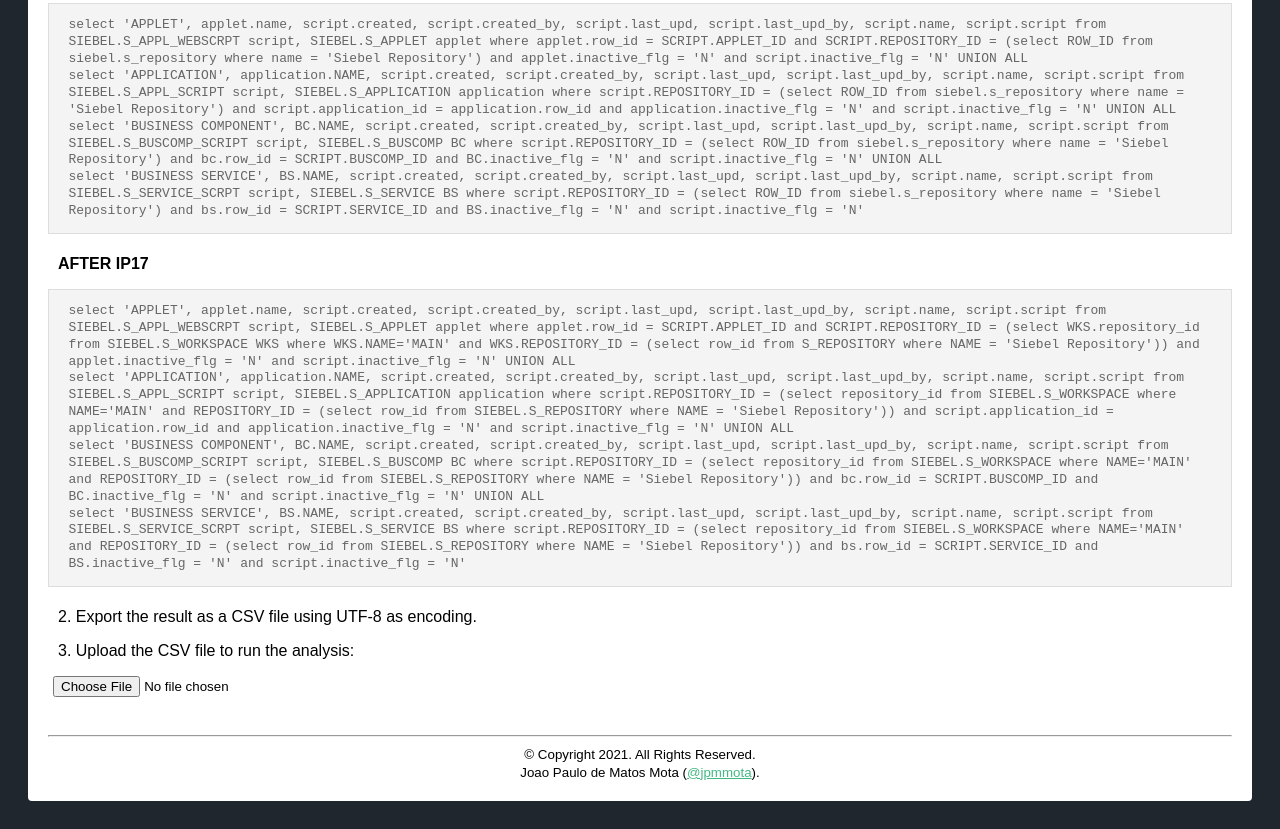
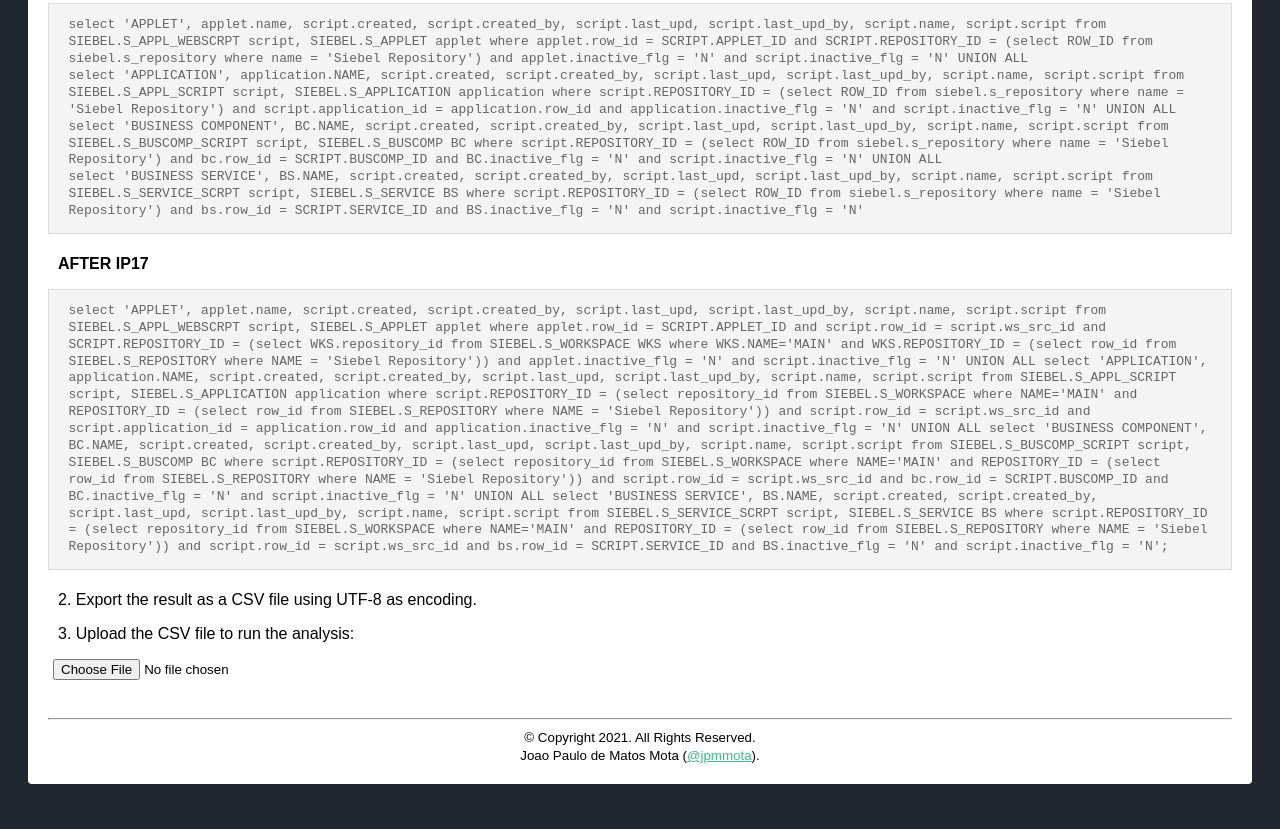
Before and after one commit to jpmmota/siebel-memleak-webapp-frontend, a plain HTML site: page index.html in a window 1280 px wide. Shown: the part 620-1449 px from the top of the page. Drawn offline with nearby package versions, Linux system fonts and the light colour scheme.

Commit message:
fix ip17+ sql to avoid duplicate results

```diff
--- a/index.html
+++ b/index.html
@@ -55,17 +55,21 @@
         </div>
         <div><p><b>AFTER IP17</b></p></div>
         <div id="code">
-        select 'APPLET', applet.name, script.created, script.created_by, script.last_upd, script.last_upd_by, script.name, script.script from SIEBEL.S_APPL_WEBSCRPT script, SIEBEL.S_APPLET applet
-        where applet.row_id = SCRIPT.APPLET_ID and SCRIPT.REPOSITORY_ID = (select WKS.repository_id from SIEBEL.S_WORKSPACE WKS where WKS.NAME='MAIN' and WKS.REPOSITORY_ID = (select row_id from S_REPOSITORY where NAME = 'Siebel Repository')) and applet.inactive_flg = 'N' and script.inactive_flg = 'N'
-        UNION ALL<br>
-        select 'APPLICATION', application.NAME, script.created, script.created_by, script.last_upd, script.last_upd_by, script.name, script.script from SIEBEL.S_APPL_SCRIPT script, SIEBEL.S_APPLICATION application
-        where script.REPOSITORY_ID = (select repository_id from SIEBEL.S_WORKSPACE where NAME='MAIN' and REPOSITORY_ID = (select row_id from SIEBEL.S_REPOSITORY where NAME = 'Siebel Repository')) and script.application_id = application.row_id  and application.inactive_flg = 'N' and script.inactive_flg = 'N'
-        UNION ALL<br>
-        select 'BUSINESS COMPONENT', BC.NAME, script.created, script.created_by, script.last_upd, script.last_upd_by, script.name, script.script from SIEBEL.S_BUSCOMP_SCRIPT script, SIEBEL.S_BUSCOMP BC
-        where script.REPOSITORY_ID = (select repository_id from SIEBEL.S_WORKSPACE where NAME='MAIN' and REPOSITORY_ID = (select row_id from SIEBEL.S_REPOSITORY where NAME = 'Siebel Repository')) and bc.row_id = SCRIPT.BUSCOMP_ID  and BC.inactive_flg = 'N' and script.inactive_flg = 'N'
-        UNION ALL<br>
-        select 'BUSINESS SERVICE', BS.NAME, script.created, script.created_by, script.last_upd, script.last_upd_by, script.name, script.script from SIEBEL.S_SERVICE_SCRPT script, SIEBEL.S_SERVICE BS
-        where script.REPOSITORY_ID = (select repository_id from SIEBEL.S_WORKSPACE where NAME='MAIN' and REPOSITORY_ID = (select row_id from SIEBEL.S_REPOSITORY where NAME = 'Siebel Repository')) and bs.row_id = SCRIPT.SERVICE_ID and BS.inactive_flg = 'N' and script.inactive_flg = 'N'
+        select 'APPLET', applet.name, script.created, script.created_by, script.last_upd, script.last_upd_by, script.name, script.script
+        from SIEBEL.S_APPL_WEBSCRPT script, SIEBEL.S_APPLET applet
+        where applet.row_id = SCRIPT.APPLET_ID and script.row_id = script.ws_src_id and SCRIPT.REPOSITORY_ID = (select WKS.repository_id from SIEBEL.S_WORKSPACE WKS where WKS.NAME='MAIN' and WKS.REPOSITORY_ID = (select row_id from SIEBEL.S_REPOSITORY where NAME = 'Siebel Repository')) and applet.inactive_flg = 'N' and script.inactive_flg = 'N'
+        UNION ALL
+        select 'APPLICATION', application.NAME, script.created, script.created_by, script.last_upd, script.last_upd_by, script.name, script.script
+        from SIEBEL.S_APPL_SCRIPT script, SIEBEL.S_APPLICATION application
+        where script.REPOSITORY_ID = (select repository_id from SIEBEL.S_WORKSPACE where NAME='MAIN' and REPOSITORY_ID = (select row_id from SIEBEL.S_REPOSITORY where NAME = 'Siebel Repository')) and script.row_id = script.ws_src_id and script.application_id = application.row_id and application.inactive_flg = 'N' and script.inactive_flg = 'N'
+        UNION ALL
+        select 'BUSINESS COMPONENT', BC.NAME, script.created, script.created_by, script.last_upd, script.last_upd_by, script.name, script.script
+        from SIEBEL.S_BUSCOMP_SCRIPT script, SIEBEL.S_BUSCOMP BC
+        where script.REPOSITORY_ID = (select repository_id from SIEBEL.S_WORKSPACE where NAME='MAIN' and REPOSITORY_ID = (select row_id from SIEBEL.S_REPOSITORY where NAME = 'Siebel Repository'))  and script.row_id = script.ws_src_id and bc.row_id = SCRIPT.BUSCOMP_ID and BC.inactive_flg = 'N' and script.inactive_flg = 'N'
+        UNION ALL
+        select 'BUSINESS SERVICE', BS.NAME, script.created, script.created_by, script.last_upd, script.last_upd_by, script.name, script.script
+        from SIEBEL.S_SERVICE_SCRPT script, SIEBEL.S_SERVICE BS
+        where script.REPOSITORY_ID = (select repository_id from SIEBEL.S_WORKSPACE where NAME='MAIN' and REPOSITORY_ID = (select row_id from SIEBEL.S_REPOSITORY where NAME = 'Siebel Repository')) and script.row_id = script.ws_src_id and bs.row_id = SCRIPT.SERVICE_ID and BS.inactive_flg = 'N' and script.inactive_flg = 'N';
         </div>
         <p>2. Export the result as a CSV file using UTF-8 as encoding.</p>
         <p>3. Upload the CSV file to run the analysis:</p>
```
